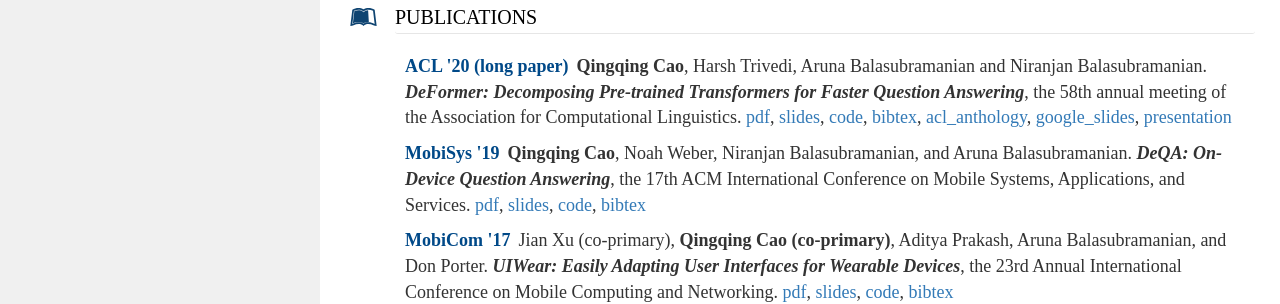
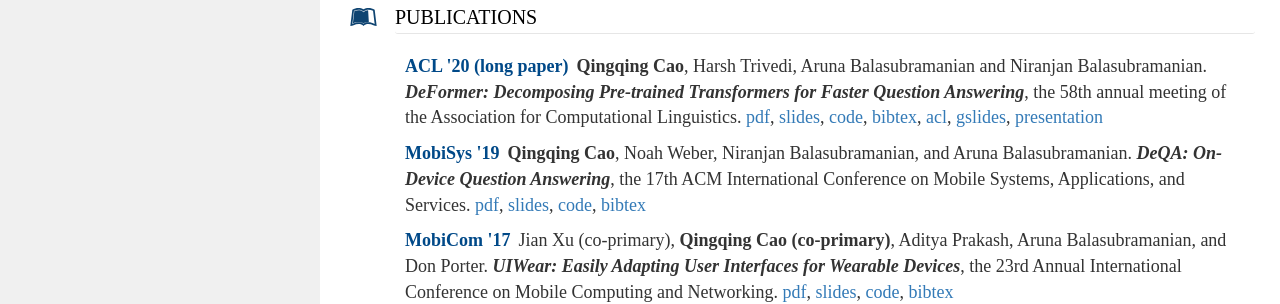
Before and after one commit to csarron/csarron.github.io, a Jekyll site: the page built from index.md, in a window 1280 px wide. Shown: the part 977-1281 px from the top of the page. Built offline with Jekyll 4.4.1, drawn with Linux system fonts in a browser that asks for light colours.

Commit message:
update deformer

```diff
--- a/index.md
+++ b/index.md
@@ -101,7 +101,7 @@
           paper: "DeFormer: Decomposing Pre-trained Transformers for Faster Question Answering"
           conference: the 58th annual meeting of the Association for Computational Linguistics.
           resource: >
-            [pdf](/assets/deformer.pdf), [slides](/assets/deformer_slides.pptx), [code](https://github.com/StonyBrookNLP/deformer), [bibtex](https://www.aclweb.org/anthology/2020.acl-main.411.bib),  [acl_anthology](https://www.aclweb.org/anthology/2020.acl-main.411), [google_slides](https://docs.google.com/presentation/d/1TTjr8jSBfR4vQr_DiaXfnCEhwVq_OWPS6HPpn1aColQ), [presentation](https://slideslive.com/38929429/deformer-decomposing-pretrained-transformers-for-faster-question-answering)
+            [pdf](/assets/deformer.pdf), [slides](/assets/deformer_slides.pptx), [code](https://github.com/StonyBrookNLP/deformer), [bibtex](https://www.aclweb.org/anthology/2020.acl-main.411.bib),  [acl](https://www.aclweb.org/anthology/2020.acl-main.411), [gslides](https://docs.google.com/presentation/d/1TTjr8jSBfR4vQr_DiaXfnCEhwVq_OWPS6HPpn1aColQ), [presentation](https://slideslive.com/38929429/deformer-decomposing-pretrained-transformers-for-faster-question-answering)
         - id: deqa
           type: MobiSys '19
           author: <strong>Qingqing Cao</strong>, Noah Weber, Niranjan Balasubramanian, and Aruna Balasubramanian.
```
